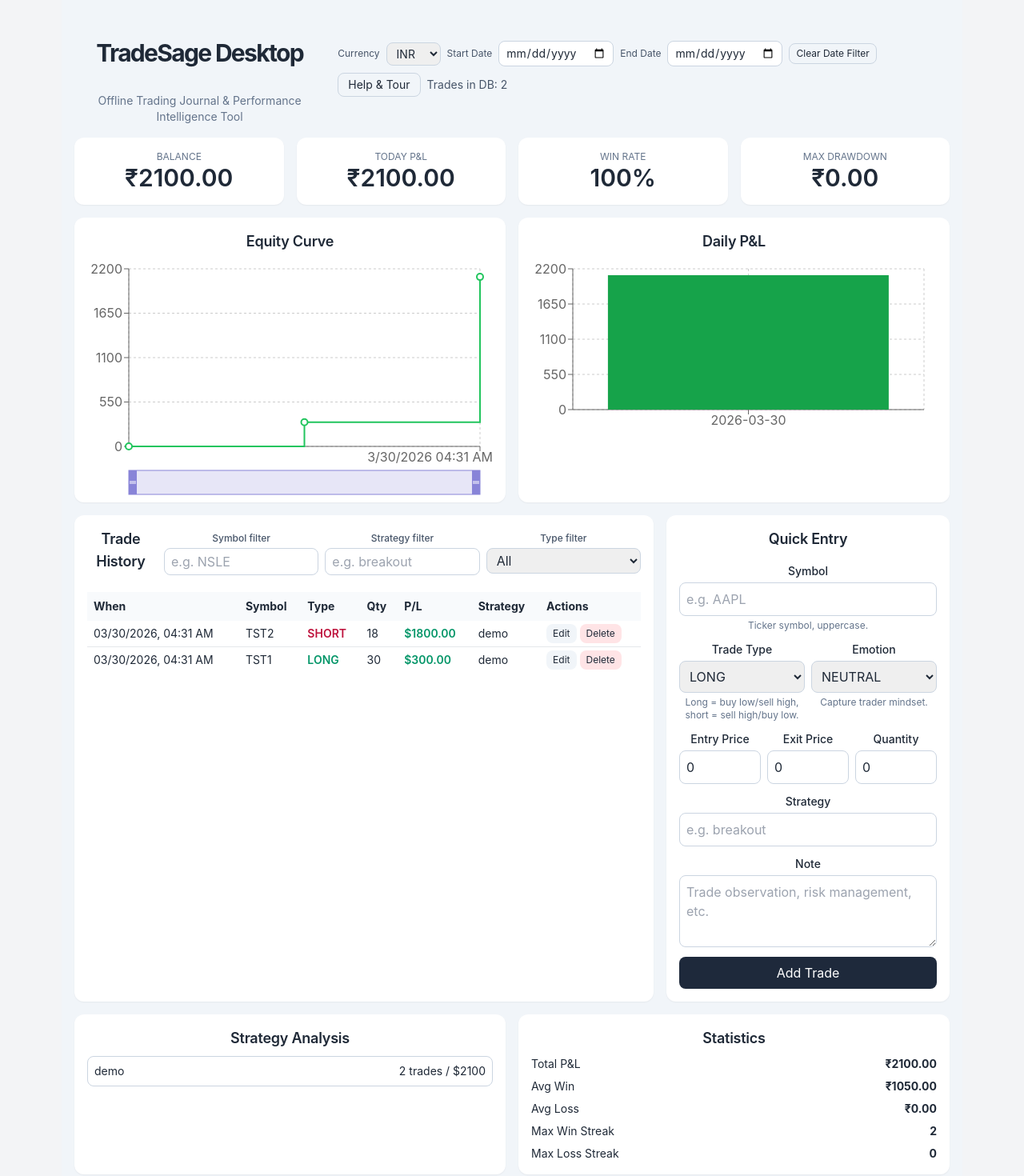
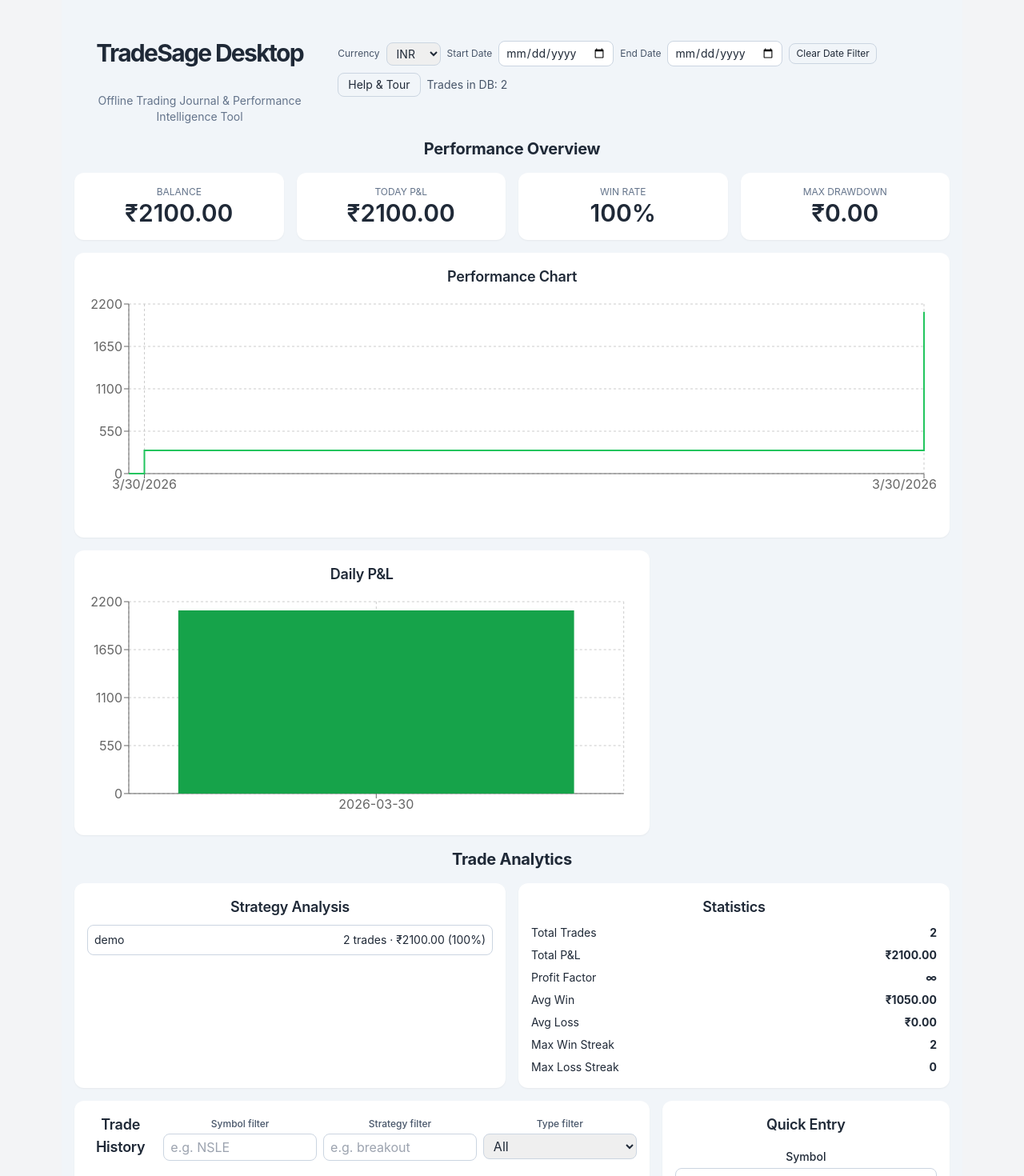
Before and after one commit to mukundsawant1/stock_trace, a React (Vite) app: page / in a window 1280 px wide. Shown: the top 1470 px of the page at 80% size. Built offline with nearby package versions, Linux system fonts and the light colour scheme.

Commit message:
chore: final dashboard UX + equity + layout fixes

```diff
--- a/src/App.css
+++ b/src/App.css
@@ -1,6 +1,10 @@
 * { box-sizing: border-box; }
 body { margin: 0; overflow-y: auto; }
+.app-container { min-height: 100vh; }
 .container { max-width: 1400px; margin: 0 auto; padding: 16px; min-height: 100vh; }
+.dashboard { display: grid; grid-template-columns: 2fr 1fr; gap: 16px; }
+.dashboard .full-width { grid-column: span 2; }
+.trade-table { max-height: 300px; overflow-y: auto; }
 .bg-slate-100 { background-color: #f1f5f9; }
 .bg-white { background-color: #ffffff; }
 .text-slate-500 { color: #64748b; }
--- a/src/App.tsx
+++ b/src/App.tsx
@@ -1,6 +1,6 @@
 import type { FormEvent } from 'react';
 import { useEffect, useMemo, useRef, useState } from 'react';
-import { Bar, BarChart, Brush, CartesianGrid, Cell, Line, LineChart, ResponsiveContainer, Tooltip, XAxis, YAxis } from 'recharts';
+import { Bar, BarChart, CartesianGrid, Cell, Line, LineChart, ResponsiveContainer, Tooltip, XAxis, YAxis } from 'recharts';
 import './App.css';
 import { useTradeStore } from './store/tradeStore';
 import { getDailyPL, getDrawdown, getRunningBalance, getStreaks, getWinRate, getAvgWinLoss, groupByStrategy } from './utils/analytics';
@@ -190,7 +190,11 @@
   const strategySummary = groupByStrategy(filteredTrades);
 
   const totalPL = filteredTrades.reduce((sum, t) => sum + t.profitLoss, 0);
-  const hideBrush = equityData.length < 3;
+  const totalTrades = filteredTrades.length;
+  const totalWins = filteredTrades.filter((t) => t.profitLoss > 0).reduce((sum, t) => sum + t.profitLoss, 0);
+  const totalLosses = Math.abs(filteredTrades.filter((t) => t.profitLoss < 0).reduce((sum, t) => sum + t.profitLoss, 0));
+  const profitFactor = totalLosses === 0 ? (totalWins === 0 ? 0 : Number.POSITIVE_INFINITY) : Number((totalWins / totalLosses).toFixed(2));
+
   const isEmptyEquity = equityData.length < 2;
 
   const submitTrade = (e: FormEvent<HTMLFormElement>) => {
@@ -237,7 +241,8 @@
   };
 
   return (
-    <div className="container bg-slate-100">
+    <div className="app-container bg-slate-100">
+      <div className="container">
       <div className="space-y-4">
         <header className="flex flex-col md:flex-row items-start md:items-center justify-between gap-4">
           <div>
@@ -315,7 +320,8 @@
           </div>
         )}
 
-        <section className="grid grid-cols-1 sm:grid-cols-2 xl:grid-cols-4 gap-4">
+        <h2 className="text-xl font-bold">Performance Overview</h2>
+        <section className="grid grid-cols-1 sm:grid-cols-2 xl:grid-cols-4 gap-4 mb-4">
           <div className="p-4 rounded-lg bg-white shadow-sm">
             <h3 className="text-xs uppercase text-slate-500">Balance</h3>
             <p className="text-3xl font-semibold">{formatCurrency(balanceSeries.length ? balanceSeries[balanceSeries.length - 1].balance : 0)}</p>
@@ -334,66 +340,51 @@
           </div>
         </section>
 
-        <section className="grid grid-cols-1 lg:grid-cols-2 gap-4">
-          <article className="p-4 rounded-lg bg-white shadow-sm">
-            <h2 className="text-lg font-semibold mb-2">Equity Curve</h2>
+        <section className="dashboard mb-4">
+          <article className="full-width p-4 rounded-lg bg-white shadow-sm">
+            <h2 className="text-lg font-semibold mb-2">Performance Chart</h2>
             <div className="h-72">
               {isEmptyEquity ? (
                 <div className="flex h-full items-center justify-center text-slate-500 text-sm border border-dashed rounded-lg">
-                  Add more trades to see meaningful equity curve
+                  No trades yet. Add trades to see performance.
                 </div>
               ) : (
-                <ResponsiveContainer width="100%" height={300}>
+                <ResponsiveContainer width="100%" height={260}>
                   <LineChart data={equityData} margin={{ top: 12, right: 16, left: -8, bottom: 6 }}>
                     <CartesianGrid strokeDasharray="3 3" />
                     <XAxis
                       dataKey="time"
-                      type="category"
-                      tickFormatter={(value) =>
-                        new Date(Number(value)).toLocaleDateString() + ' ' +
-                        new Date(Number(value)).toLocaleTimeString([], {
-                          hour: '2-digit',
-                          minute: '2-digit'
-                        })
-                      }
+                      type="number"
+                      scale="time"
+                      domain={["dataMin", "dataMax"]}
+                      tickFormatter={(value) => new Date(Number(value)).toLocaleDateString()}
                     />
                     <YAxis />
                     <Tooltip
                       labelFormatter={(label) => new Date(Number(label)).toLocaleString()}
-                      formatter={(value: number, name: string, props) => {
-                        if (name === 'balance') {
-                          return [`${currencySymbols[currency]}${Number(value).toFixed(2)}`, 'Balance'];
-                        }
-                        if (name === 'pnl') {
-                          return [`${currencySymbols[currency]}${Number(props.payload?.pnl).toFixed(2)}`, 'Trade P&L'];
-                        }
-                        return [`${currencySymbols[currency]}${Number(value).toFixed(2)}`, name];
-                      }}
+                      formatter={(value: number) => [`${currencySymbols[currency]}${Number(value).toFixed(2)}`, 'Balance']}
                     />
                     <Line
                       type="stepAfter"
                       dataKey="balance"
                       stroke="#22c55e"
                       strokeWidth={2}
-                      dot={{ r: 4 }}
-                      activeDot={{ r: 6 }}
+                      dot={false}
                     />
-                    {!hideBrush && <Brush dataKey="index" height={30} stroke="#8884d8" travellerWidth={10} />}
                   </LineChart>
                 </ResponsiveContainer>
               )}
             </div>
           </article>
-
           <article className="p-4 rounded-lg bg-white shadow-sm">
             <h2 className="text-lg font-semibold mb-2">Daily P&L</h2>
-            <div className="h-56">
+            <div className="h-72">
               <ResponsiveContainer width="100%" height="100%">
                 <BarChart data={dailyPL} margin={{ top: 12, right: 16, left: -8, bottom: 6 }}>
                   <CartesianGrid strokeDasharray="3 3" />
                   <XAxis dataKey="date" />
                   <YAxis />
-                  <Tooltip formatter={(value: number) => `$${Number(value).toFixed(2)}`} />
+                  <Tooltip formatter={(value: number) => `${currencySymbols[currency]}${Number(value).toFixed(2)}`} />
                   <Bar dataKey="profitLoss">
                     {dailyPL.map((entry, idx) => (
                       <Cell key={`cell-${idx}`} fill={entry.profitLoss >= 0 ? '#16a34a' : '#dc2626'} />
@@ -405,8 +396,43 @@
           </article>
         </section>
 
-        <section className="grid grid-cols-1 xl:grid-cols-3 gap-4">
-          <article className="col-span-1 xl:col-span-2 p-4 rounded-lg bg-white shadow-sm">
+        <h2 className="text-xl font-bold">Trade Analytics</h2>
+        <section className="grid grid-cols-1 md:grid-cols-2 gap-4 mb-4">
+          <article className="p-4 rounded-lg bg-white shadow-sm">
+            <h2 className="text-lg font-semibold mb-2">Strategy Analysis</h2>
+            <div className="space-y-2">
+              {strategySummary.length ? (
+                strategySummary.map((s) => {
+                  const pct = totalPL ? Number(((s.pl / totalPL) * 100).toFixed(1)) : 0;
+                  return (
+                    <div key={s.strategy} className="rounded border p-2 flex justify-between text-sm">
+                      <span>{s.strategy}</span>
+                      <span>{s.count} trades · {formatCurrency(s.pl)} ({pct}%)</span>
+                    </div>
+                  );
+                })
+              ) : (
+                <p>No strategy data</p>
+              )}
+            </div>
+          </article>
+
+          <article className="p-4 rounded-lg bg-white shadow-sm">
+            <h2 className="text-lg font-semibold mb-2">Statistics</h2>
+            <div className="space-y-2 text-sm">
+              <div className="flex justify-between"><span>Total Trades</span><strong>{totalTrades}</strong></div>
+              <div className="flex justify-between"><span>Total P&L</span><strong>{formatCurrency(totalPL)}</strong></div>
+              <div className="flex justify-between"><span>Profit Factor</span><strong>{profitFactor === Number.POSITIVE_INFINITY ? '∞' : profitFactor}</strong></div>
+              <div className="flex justify-between"><span>Avg Win</span><strong>{formatCurrency(avg.avgWin)}</strong></div>
+              <div className="flex justify-between"><span>Avg Loss</span><strong>{formatCurrency(avg.avgLoss)}</strong></div>
+              <div className="flex justify-between"><span>Max Win Streak</span><strong>{streaks.maxWin}</strong></div>
+              <div className="flex justify-between"><span>Max Loss Streak</span><strong>{streaks.maxLose}</strong></div>
+            </div>
+          </article>
+        </section>
+
+        <section className="dashboard mb-4">
+          <article className="p-4 rounded-lg bg-white shadow-sm">
             <div className="flex flex-col lg:flex-row lg:items-center lg:justify-between mb-4 gap-3">
               <h2 className="text-lg font-semibold">Trade History</h2>
               <div className="grid grid-cols-1 md:grid-cols-3 gap-2 w-full lg:w-auto">
@@ -431,7 +457,7 @@
             {loading ? (
               <p>Loading trades...</p>
             ) : (
-              <div className="overflow-x-auto max-h-[380px]">
+              <div className="trade-table overflow-x-auto">
                 <table className="min-w-full text-left text-sm">
                   <thead>
                     <tr className="bg-slate-50">
@@ -452,7 +478,7 @@
                           <td className="px-2 py-1">{trade.symbol}</td>
                           <td className={`px-2 py-1 font-semibold ${trade.type === 'LONG' ? 'text-emerald-600' : 'text-rose-600'}`}>{trade.type}</td>
                           <td className="px-2 py-1">{trade.quantity}</td>
-                          <td className={`px-2 py-1 font-semibold ${trade.profitLoss >= 0 ? 'text-emerald-600' : 'text-rose-600'}`}>${trade.profitLoss.toFixed(2)}</td>
+                          <td className={`px-2 py-1 font-semibold ${trade.profitLoss >= 0 ? 'text-emerald-600' : 'text-rose-600'}`}>{currencySymbols[currency]}{trade.profitLoss.toFixed(2)}</td>
                           <td className="px-2 py-1">{trade.strategy}</td>
                           <td className="px-2 py-1 flex gap-1">
                             <button className="px-2 py-1 text-xs rounded bg-slate-100" onClick={() => selectTrade(trade)}>Edit</button>
@@ -533,34 +559,9 @@
             </form>
           </article>
         </section>
-
-        <section className="grid grid-cols-1 md:grid-cols-2 gap-4">
-          <article className="p-4 rounded-lg bg-white shadow-sm">
-            <h2 className="text-lg font-semibold mb-2">Strategy Analysis</h2>
-            <div className="space-y-2">
-              {strategySummary.map((s) => (
-                <div key={s.strategy} className="rounded border p-2 flex justify-between text-sm">
-                  <span>{s.strategy}</span>
-                  <span>{s.count} trades / ${s.pl}</span>
-                </div>
-              ))}
-              {strategySummary.length === 0 && <p>No strategy data</p>}
-            </div>
-          </article>
-
-          <article className="p-4 rounded-lg bg-white shadow-sm">
-            <h2 className="text-lg font-semibold mb-2">Statistics</h2>
-            <div className="space-y-2 text-sm">
-              <div className="flex justify-between"><span>Total P&L</span><strong>{formatCurrency(totalPL)}</strong></div>
-              <div className="flex justify-between"><span>Avg Win</span><strong>{formatCurrency(avg.avgWin)}</strong></div>
-              <div className="flex justify-between"><span>Avg Loss</span><strong>{formatCurrency(avg.avgLoss)}</strong></div>
-              <div className="flex justify-between"><span>Max Win Streak</span><strong>{streaks.maxWin}</strong></div>
-              <div className="flex justify-between"><span>Max Loss Streak</span><strong>{streaks.maxLose}</strong></div>
-            </div>
-          </article>
-        </section>
       </div>
     </div>
+  </div>
   );
 }
 
```
